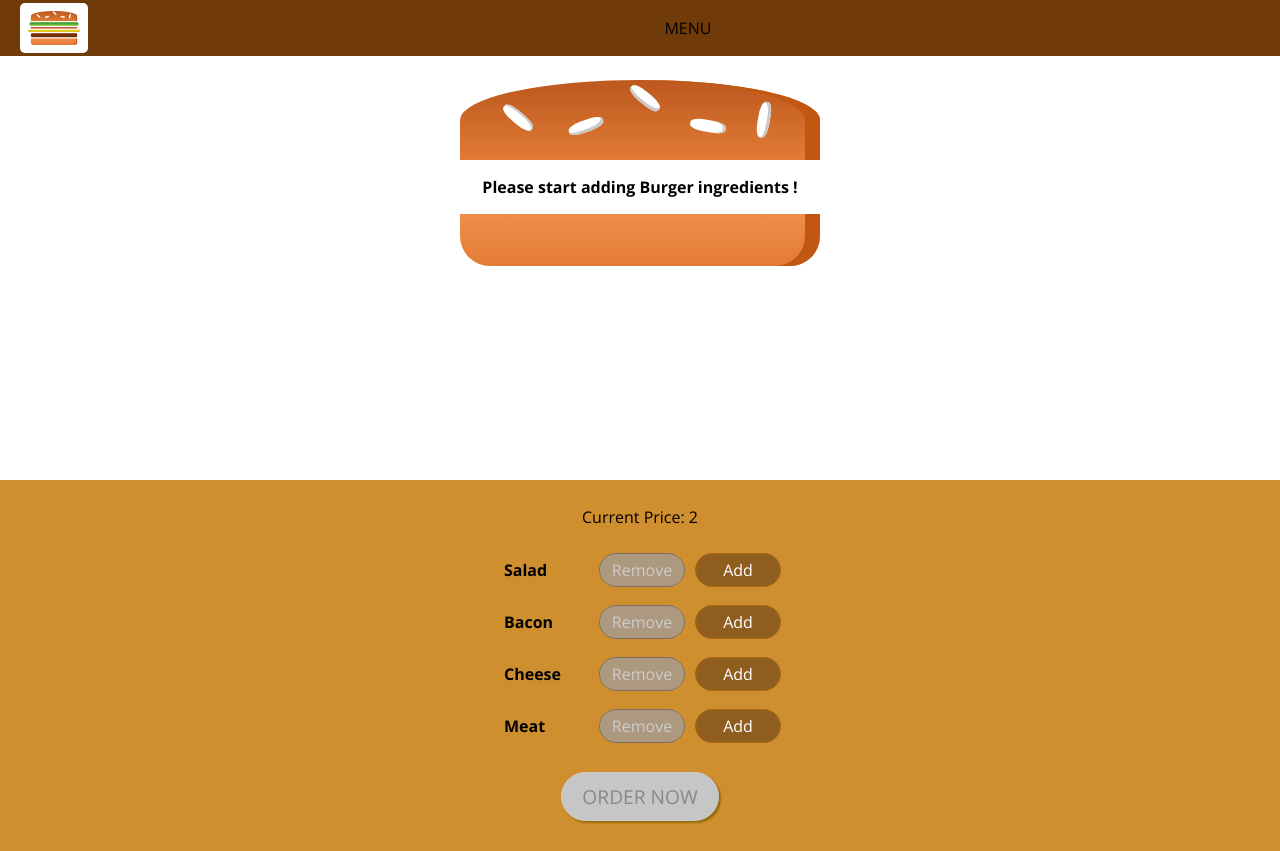
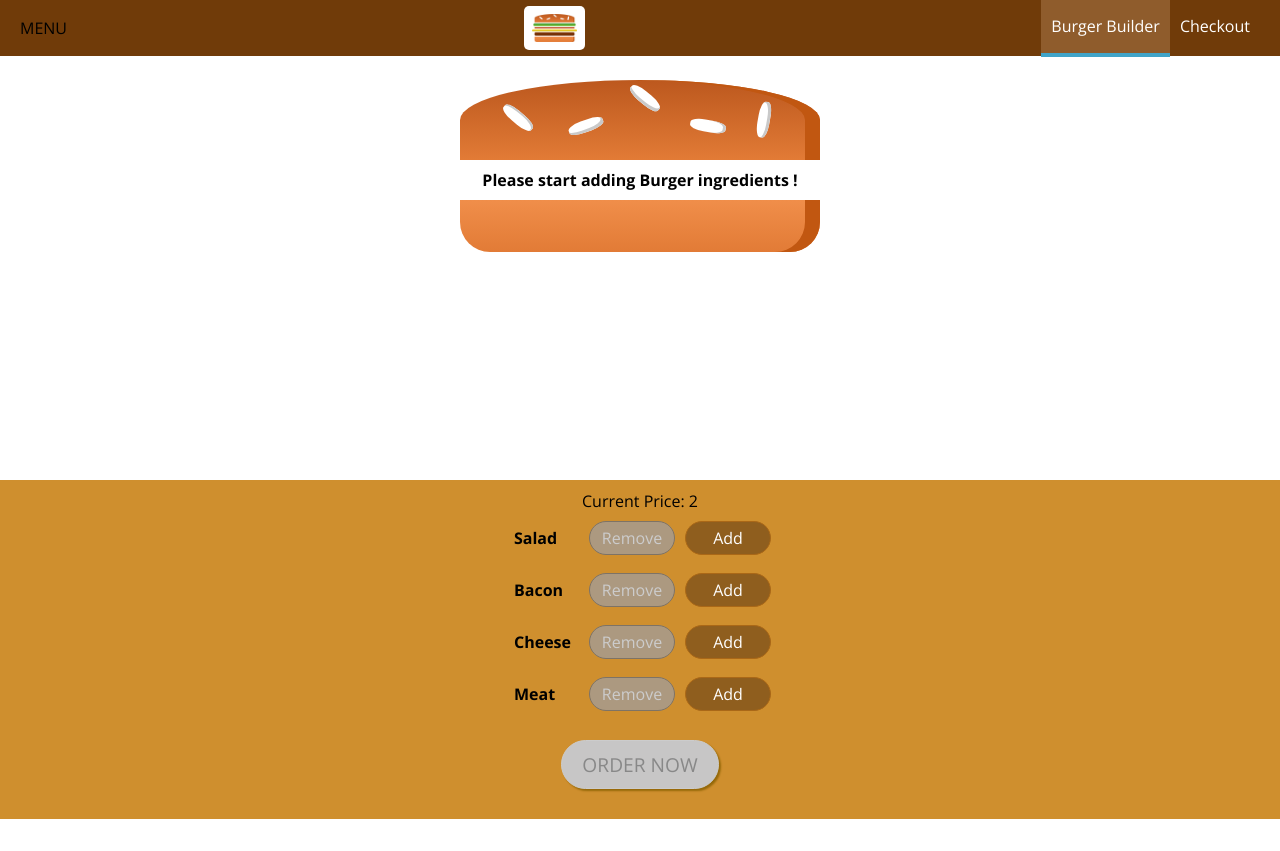
Before and after one commit to lechcirmirakis/burger_configurator, a React (Create React App) app: page / in a window 1280 px wide. After the commit the page ends 819 px from the top, so only its background shows below. Built offline with nearby package versions, Linux system fonts and the light colour scheme.

Commit message:
add navigation items

```diff
--- a/src/components/Logo/styles.js
+++ b/src/components/Logo/styles.js
@@ -3,7 +3,7 @@
 export const LogoWrapper = styled.div`
   background-color: #fff;
   padding: 8px;
-  height: 60%;
+  height: 80%;
   border-radius: 5px;
 
   img {
--- /dev/null
+++ b/src/components/Navigation/NavigationItems/NavItem/index.js
@@ -0,0 +1,14 @@
+import React from "react";
+import { NavItemBox } from "./styles";
+
+const navItem = ({ children, active, link }) => {
+  return (
+    <NavItemBox>
+      <a href={link} className={active ? "active" : null}>
+        {children}
+      </a>
+    </NavItemBox>
+  );
+};
+
+export default navItem;
--- /dev/null
+++ b/src/components/Navigation/NavigationItems/NavItem/styles.js
@@ -0,0 +1,24 @@
+import styled from "styled-components";
+
+export const NavItemBox = styled.li`
+  margin: 0;
+  display: flex;
+  align-items: center;
+
+  a {
+    color: #fff;
+    text-decoration: none;
+    height: 100%;
+    padding: 16px 10px;
+    border-bottom: 4px solid transparent;
+    display: block;
+  }
+
+  a:hover,
+  a:active,
+  a:focus,
+  a.active {
+    background-color: #8f5c2c;
+    border-bottom: 4px solid #40a4c8;
+  }
+`;
--- /dev/null
+++ b/src/components/Navigation/NavigationItems/index.js
@@ -0,0 +1,14 @@
+import React from "react";
+import { NavigationItemsBox } from "./styles";
+import NavItem from './NavItem';
+
+export const navigationItems = () => {
+  return (
+    <NavigationItemsBox>
+      <NavItem link="/" active>Burger Builder</NavItem>
+      <NavItem link="/">Checkout</NavItem>
+    </NavigationItemsBox>
+  );
+};
+
+export default navigationItems;
--- /dev/null
+++ b/src/components/Navigation/NavigationItems/styles.js
@@ -0,0 +1,10 @@
+import styled from "styled-components";
+
+export const NavigationItemsBox = styled.ul`
+  margin: 0;
+  padding: 0;
+  list-style: none;
+  display: flex;
+  align-items: center;
+  height: 100%;
+`;
--- a/src/components/Navigation/Toolbar/index.js
+++ b/src/components/Navigation/Toolbar/index.js
@@ -1,13 +1,16 @@
 import React from "react";
 import { ToolbarWrapper, NavigationWrapper } from "./styles";
 import Logo from "../../Logo/";
+import NavigationItems from "../NavigationItems";
 
 const toolbar = () => {
   return (
     <ToolbarWrapper>
+      <div>MENU</div>
       <Logo />
-      <div>MENU</div>
-      <NavigationWrapper>...</NavigationWrapper>
+      <NavigationWrapper>
+        <NavigationItems />
+      </NavigationWrapper>
     </ToolbarWrapper>
   );
 };
--- a/src/index.css
+++ b/src/index.css
@@ -1,7 +1,10 @@
-body {
+* {
+  box-sizing: border-box;
   margin: 0;
   padding: 0;
-  box-sizing: border-box;
+}
+
+body {
   font-family: "Open Sans", sans-serif;
   -webkit-font-smoothing: antialiased;
   -moz-osx-font-smoothing: grayscale;
```
